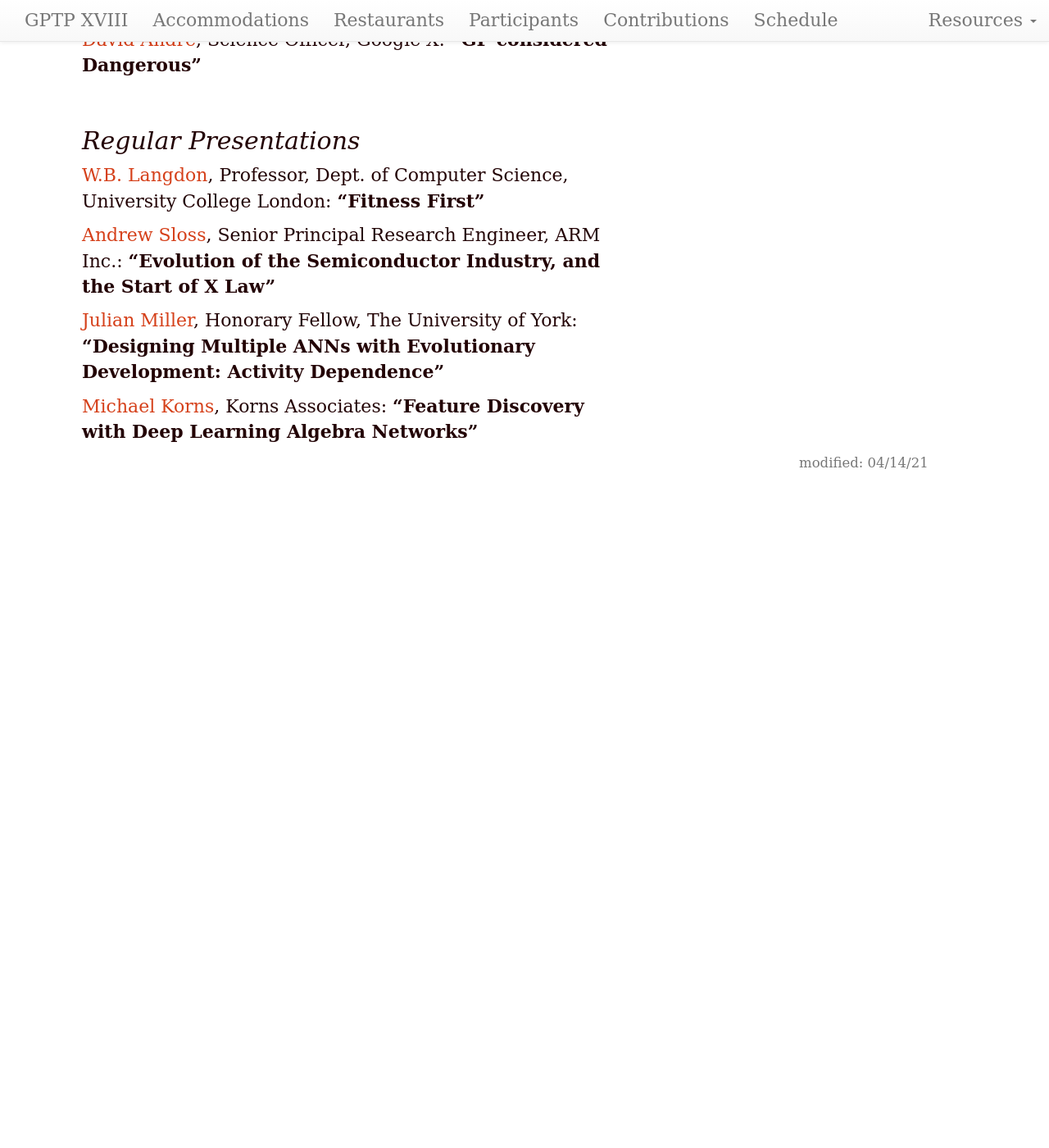
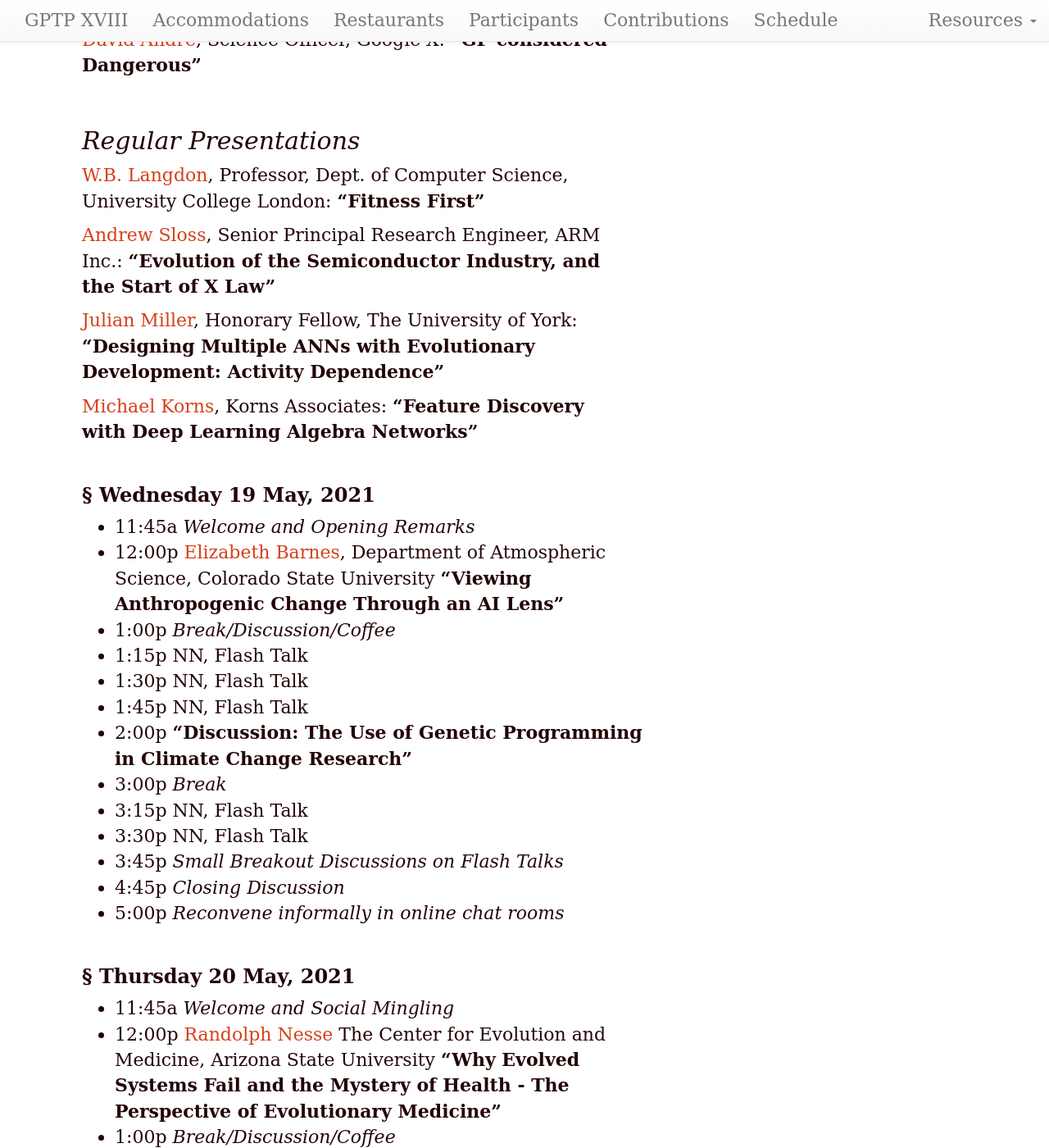
Before and after one commit to GPTP-workshop/gptp-workshop.github.io, a Jekyll site: the page built from schedule.md, in a window 1280 px wide and 1400 px high, scrolled down 711 px. Shown: the whole window at 82% size. Built offline with Jekyll 4.4.1, drawn with Linux system fonts in a browser that asks for light colours; before the commit the page ends 1329 px from its top, so only the background shows below that; some of the changed text lies outside the part shown.

Commit message:
Update schedule.md

```diff
--- a/schedule.md
+++ b/schedule.md
@@ -6,10 +6,10 @@ dates: "May 19-21, 2021"
 ---
 
 
+The 2021 workshop schedule is currently being assembled. We shall first list the presentations
+in the order they have been announced to us. If you scroll down, you can see the program of
+the days taking shape.
 
-The 2021 workshop schedule is currently being assembled. We shall first list the presentations
-as they have been announced to us. Talks have been listed in the order they were announced to
-us.
 
 ## Keynote Talks
 [Randolph Nesse](https://www.randolphnesse.com/) Research Professor of Life Sciences, and Founding Director (2014-2019),
@@ -35,3 +35,55 @@ The Center for Evolution and Medicine, Arizona State University:
 
 [Michael Korns](https://www.researchgate.net/profile/Michael-Korns), Korns Associates:
 **"Feature Discovery with Deep Learning Algebra Networks"**
+
+
+
+
+### Wednesday 19 May, 2021
+- 11:45a _Welcome and Opening Remarks_
+- 12:00p [Elizabeth Barnes](https://www.atmos.colostate.edu/people/faculty/barnes/), Department of Atmospheric Science, Colorado State University
+**"Viewing Anthropogenic Change Through an AI Lens"**
+- 1:00p _Break/Discussion/Coffee_
+- 1:15p NN, Flash Talk
+- 1:30p NN, Flash Talk
+- 1:45p NN, Flash Talk
+- 2:00p **"Discussion: The Use of Genetic Programming in Climate Change Research"**
+- 3:00p _Break_
+- 3:15p NN, Flash Talk
+- 3:30p NN, Flash Talk
+- 3:45p _Small Breakout Discussions on Flash Talks_
+- 4:45p _Closing Discussion_
+- 5:00p _Reconvene informally in online chat rooms_
+
+### Thursday 20 May, 2021
+- 11:45a _Welcome and Social Mingling_
+- 12:00p [Randolph Nesse](https://www.randolphnesse.com/) The Center for Evolution and Medicine, Arizona State University
+**"Why Evolved Systems Fail and the Mystery of Health - The Perspective of Evolutionary Medicine"**
+- 1:00p _Break/Discussion/Coffee_
+- 1:15p NN, Flash Talk
+- 1:30p NN, Flash Talk
+- 1:45p NN, Flash Talk
+- 2:00p **"Discussion: What can GP learn from Evolutionary Medicine?"**
+- 3:00p _Break_
+- 3:15p NN, Flash Talk
+- 3:30p NN, Flash Talk
+- 3:45p _Small Breakout Discussions on Flash Talks_
+- 4:45p _Closing Discussion_
+- 5:00p _Reconvene informally in online chat rooms_
+
+
+### Friday 21 May, 2021
+- 11:45a _Welcome and Social Mingling_
+- 12:00p [David Andre](https://www.linkedin.com/in/david-andre-50089/), Google-X
+**"GP considered Dangerous"**
+- 1:00p _Break/Discussion/Coffee_
+- 1:15p NN, Flash Talk
+- 1:30p NN, Flash Talk
+- 1:45p NN, Flash Talk
+- 2:00p **"Discussion: Genetic Programming in Finance"**
+- 3:00p _Break_
+- 3:15p NN, Flash Talk
+- 3:30p NN, Flash Talk
+- 3:45p _Small Breakout Discussions on Flash Talks_
+- 4:45p _Closing Discussion_
+- 5:00p _Reconvene informally in online chat rooms_
```
